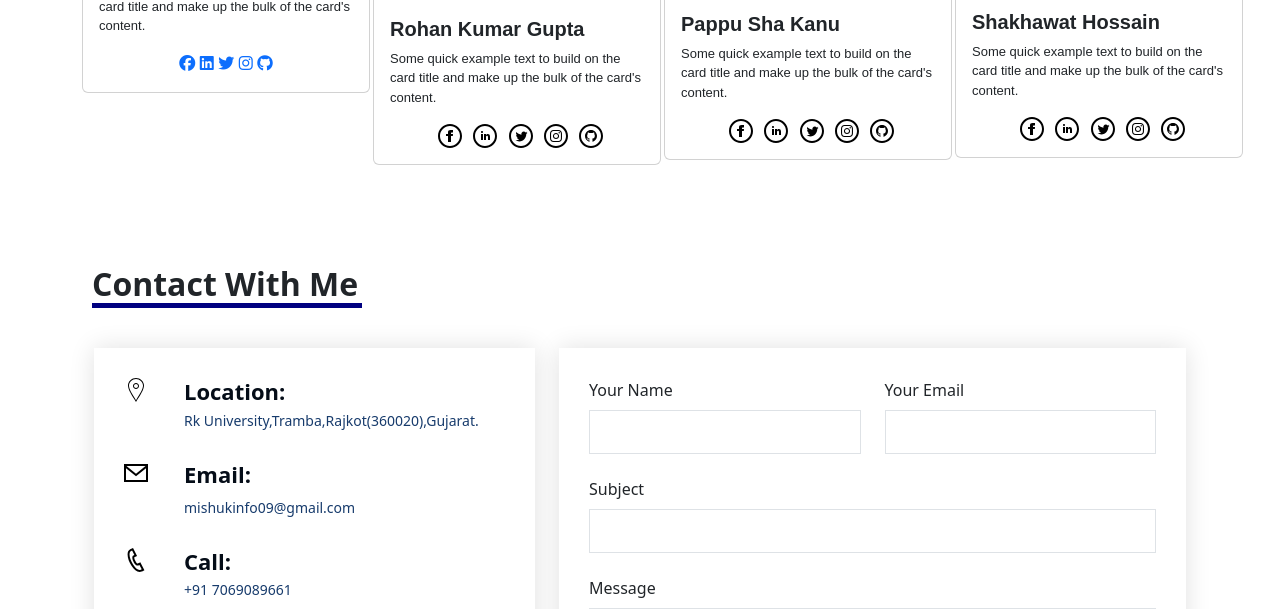
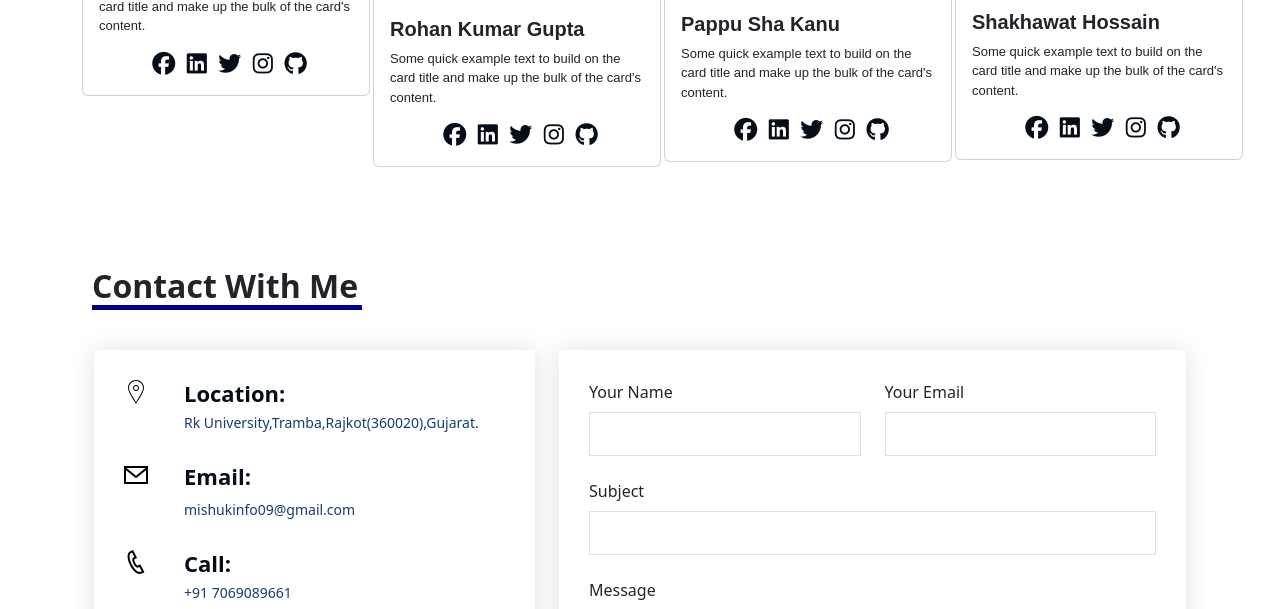
Before and after one commit to mishuk09/Portfolio, a PHP site: page / in a window 1280 px wide. Shown: the part 2732-3341 px from the top of the page. Run offline with PHP 8.4, Linux system fonts and the light colour scheme; some libraries are stand-ins or nearby versions; some web fonts are replaced.

Commit message:
portfolio

```diff
--- a/index.html
+++ b/index.html
@@ -512,16 +512,16 @@
           <p class="card-text">Some quick example text to build on the card title and make up the bulk of the card's content.</p>
 
           <div class="social-links social-team mt-3 text-center">
-            <a href=""> <svg xmlns="http://www.w3.org/2000/svg" width="24" height="24" viewBox="0 0 24 24"><path d="M12 2c5.514 0 10 4.486 10 10s-4.486 10-10 10-10-4.486-10-10 4.486-10 10-10zm0-2c-6.627 0-12 5.373-12 12s5.373 12 12 12 12-5.373 12-12-5.373-12-12-12zm-2 10h-2v2h2v6h3v-6h1.82l.18-2h-2v-.833c0-.478.096-.667.558-.667h1.442v-2.5h-2.404c-1.798 0-2.596.792-2.596 2.308v1.692z"/></svg></a>
 
-            <a href=""><svg xmlns="http://www.w3.org/2000/svg" width="24" height="24" viewBox="0 0 24 24"><path d="M12 2c5.514 0 10 4.486 10 10s-4.486 10-10 10-10-4.486-10-10 4.486-10 10-10zm0-2c-6.627 0-12 5.373-12 12s5.373 12 12 12 12-5.373 12-12-5.373-12-12-12zm-2 8c0 .557-.447 1.008-1 1.008s-1-.45-1-1.008c0-.557.447-1.008 1-1.008s1 .452 1 1.008zm0 2h-2v6h2v-6zm3 0h-2v6h2v-2.861c0-1.722 2.002-1.881 2.002 0v2.861h1.998v-3.359c0-3.284-3.128-3.164-4-1.548v-1.093z"/></svg></a>
+            <a href="https://www.facebook.com/mishuk0910" target="_blank"> <i class="fa-brands fa-facebook"></i></a>
 
-            <a href=""> <svg xmlns="http://www.w3.org/2000/svg" width="24" height="24" viewBox="0 0 24 24"><path d="M12 2c5.514 0 10 4.486 10 10s-4.486 10-10 10-10-4.486-10-10 4.486-10 10-10zm0-2c-6.627 0-12 5.373-12 12s5.373 12 12 12 12-5.373 12-12-5.373-12-12-12zm6.5 8.778c-.441.196-.916.328-1.414.388.509-.305.898-.787 1.083-1.362-.476.282-1.003.487-1.564.597-.448-.479-1.089-.778-1.796-.778-1.59 0-2.758 1.483-2.399 3.023-2.045-.103-3.86-1.083-5.074-2.572-.645 1.106-.334 2.554.762 3.287-.403-.013-.782-.124-1.114-.308-.027 1.14.791 2.207 1.975 2.445-.346.094-.726.116-1.112.042.313.978 1.224 1.689 2.3 1.709-1.037.812-2.34 1.175-3.647 1.021 1.09.699 2.383 1.106 3.773 1.106 4.572 0 7.154-3.861 6.998-7.324.482-.346.899-.78 1.229-1.274z"/></svg></a>
+            <a href="https://www.linkedin.com/in/rohan-gupta-949b08256/" target="_blank"><i class="fa-brands fa-linkedin"></i></a>
 
-            <a href=""> <svg xmlns="http://www.w3.org/2000/svg" width="24" height="24" viewBox="0 0 24 24"><path d="M12 2c5.514 0 10 4.486 10 10s-4.486 10-10 10-10-4.486-10-10 4.486-10 10-10zm0-2c-6.627 0-12 5.373-12 12s5.373 12 12 12 12-5.373 12-12-5.373-12-12-12zm0 7.082c1.602 0 1.792.006 2.425.035 1.627.074 2.385.845 2.46 2.459.028.633.034.822.034 2.424s-.006 1.792-.034 2.424c-.075 1.613-.832 2.386-2.46 2.46-.633.028-.822.035-2.425.035-1.602 0-1.792-.006-2.424-.035-1.63-.075-2.385-.849-2.46-2.46-.028-.632-.035-.822-.035-2.424s.007-1.792.035-2.424c.074-1.615.832-2.386 2.46-2.46.632-.029.822-.034 2.424-.034zm0-1.082c-1.63 0-1.833.007-2.474.037-2.18.1-3.39 1.309-3.49 3.489-.029.641-.036.845-.036 2.474 0 1.63.007 1.834.036 2.474.1 2.179 1.31 3.39 3.49 3.49.641.029.844.036 2.474.036 1.63 0 1.834-.007 2.475-.036 2.176-.1 3.391-1.309 3.489-3.49.029-.64.036-.844.036-2.474 0-1.629-.007-1.833-.036-2.474-.098-2.177-1.309-3.39-3.489-3.489-.641-.03-.845-.037-2.475-.037zm0 2.919c-1.701 0-3.081 1.379-3.081 3.081s1.38 3.081 3.081 3.081 3.081-1.379 3.081-3.081c0-1.701-1.38-3.081-3.081-3.081zm0 5.081c-1.105 0-2-.895-2-2 0-1.104.895-2 2-2 1.104 0 2.001.895 2.001 2s-.897 2-2.001 2zm3.202-5.922c-.397 0-.72.322-.72.72 0 .397.322.72.72.72.398 0 .721-.322.721-.72 0-.398-.322-.72-.721-.72z"/></svg></a>
+            <a href=""> <i class="fa-brands fa-twitter"></i></a>
 
-            <a href=""> <svg xmlns="http://www.w3.org/2000/svg" width="24" height="24" viewBox="0 0 24 24"><path d="M12 2c5.514 0 10 4.486 10 10s-4.486 10-10 10-10-4.486-10-10 4.486-10 10-10zm0-2c-6.627 0-12 5.373-12 12s5.373 12 12 12 12-5.373 12-12-5.373-12-12-12zm0 6c-3.313 0-6 2.686-6 6 0 2.651 1.719 4.9 4.104 5.693.3.056.396-.13.396-.289v-1.117c-1.669.363-2.017-.707-2.017-.707-.272-.693-.666-.878-.666-.878-.544-.373.041-.365.041-.365.603.042.92.619.92.619.535.917 1.403.652 1.746.499.054-.388.209-.652.381-.802-1.333-.152-2.733-.667-2.733-2.965 0-.655.234-1.19.618-1.61-.062-.153-.268-.764.058-1.59 0 0 .504-.161 1.65.615.479-.133.992-.199 1.502-.202.51.002 1.023.069 1.503.202 1.146-.776 1.648-.615 1.648-.615.327.826.121 1.437.06 1.588.385.42.617.955.617 1.61 0 2.305-1.404 2.812-2.74 2.96.216.186.412.551.412 1.111v1.646c0 .16.096.347.4.288 2.383-.793 4.1-3.041 4.1-5.691 0-3.314-2.687-6-6-6z"/></svg></a>
+            <a href="https://instagram.com/mishuk0910?igshid=NTA5ZTk1NTc="target="_blank"> <i class="fa-brands fa-instagram"></i></a>
 
+            <a href="https://github.com/Rohan-code-maker" target="_blank"> <i class="fa-brands fa-github"></i></a>
 
           </div>
 
@@ -537,16 +537,16 @@
           <p class="card-text">Some quick example text to build on the card title and make up the bulk of the card's content.</p>
 
           <div class="social-links social-team mt-3 text-center">
-            <a href=""> <svg xmlns="http://www.w3.org/2000/svg" width="24" height="24" viewBox="0 0 24 24"><path d="M12 2c5.514 0 10 4.486 10 10s-4.486 10-10 10-10-4.486-10-10 4.486-10 10-10zm0-2c-6.627 0-12 5.373-12 12s5.373 12 12 12 12-5.373 12-12-5.373-12-12-12zm-2 10h-2v2h2v6h3v-6h1.82l.18-2h-2v-.833c0-.478.096-.667.558-.667h1.442v-2.5h-2.404c-1.798 0-2.596.792-2.596 2.308v1.692z"/></svg></a>
 
-            <a href=""><svg xmlns="http://www.w3.org/2000/svg" width="24" height="24" viewBox="0 0 24 24"><path d="M12 2c5.514 0 10 4.486 10 10s-4.486 10-10 10-10-4.486-10-10 4.486-10 10-10zm0-2c-6.627 0-12 5.373-12 12s5.373 12 12 12 12-5.373 12-12-5.373-12-12-12zm-2 8c0 .557-.447 1.008-1 1.008s-1-.45-1-1.008c0-.557.447-1.008 1-1.008s1 .452 1 1.008zm0 2h-2v6h2v-6zm3 0h-2v6h2v-2.861c0-1.722 2.002-1.881 2.002 0v2.861h1.998v-3.359c0-3.284-3.128-3.164-4-1.548v-1.093z"/></svg></a>
+            <a href="https://www.facebook.com/mishuk0910" target="_blank"> <i class="fa-brands fa-facebook"></i></a>
 
-            <a href=""> <svg xmlns="http://www.w3.org/2000/svg" width="24" height="24" viewBox="0 0 24 24"><path d="M12 2c5.514 0 10 4.486 10 10s-4.486 10-10 10-10-4.486-10-10 4.486-10 10-10zm0-2c-6.627 0-12 5.373-12 12s5.373 12 12 12 12-5.373 12-12-5.373-12-12-12zm6.5 8.778c-.441.196-.916.328-1.414.388.509-.305.898-.787 1.083-1.362-.476.282-1.003.487-1.564.597-.448-.479-1.089-.778-1.796-.778-1.59 0-2.758 1.483-2.399 3.023-2.045-.103-3.86-1.083-5.074-2.572-.645 1.106-.334 2.554.762 3.287-.403-.013-.782-.124-1.114-.308-.027 1.14.791 2.207 1.975 2.445-.346.094-.726.116-1.112.042.313.978 1.224 1.689 2.3 1.709-1.037.812-2.34 1.175-3.647 1.021 1.09.699 2.383 1.106 3.773 1.106 4.572 0 7.154-3.861 6.998-7.324.482-.346.899-.78 1.229-1.274z"/></svg></a>
+            <a href="https://www.linkedin.com/in/mahadi-hasan-mishuk-1142b21a2/" target="_blank"><i class="fa-brands fa-linkedin"></i></a>
 
-            <a href=""> <svg xmlns="http://www.w3.org/2000/svg" width="24" height="24" viewBox="0 0 24 24"><path d="M12 2c5.514 0 10 4.486 10 10s-4.486 10-10 10-10-4.486-10-10 4.486-10 10-10zm0-2c-6.627 0-12 5.373-12 12s5.373 12 12 12 12-5.373 12-12-5.373-12-12-12zm0 7.082c1.602 0 1.792.006 2.425.035 1.627.074 2.385.845 2.46 2.459.028.633.034.822.034 2.424s-.006 1.792-.034 2.424c-.075 1.613-.832 2.386-2.46 2.46-.633.028-.822.035-2.425.035-1.602 0-1.792-.006-2.424-.035-1.63-.075-2.385-.849-2.46-2.46-.028-.632-.035-.822-.035-2.424s.007-1.792.035-2.424c.074-1.615.832-2.386 2.46-2.46.632-.029.822-.034 2.424-.034zm0-1.082c-1.63 0-1.833.007-2.474.037-2.18.1-3.39 1.309-3.49 3.489-.029.641-.036.845-.036 2.474 0 1.63.007 1.834.036 2.474.1 2.179 1.31 3.39 3.49 3.49.641.029.844.036 2.474.036 1.63 0 1.834-.007 2.475-.036 2.176-.1 3.391-1.309 3.489-3.49.029-.64.036-.844.036-2.474 0-1.629-.007-1.833-.036-2.474-.098-2.177-1.309-3.39-3.489-3.489-.641-.03-.845-.037-2.475-.037zm0 2.919c-1.701 0-3.081 1.379-3.081 3.081s1.38 3.081 3.081 3.081 3.081-1.379 3.081-3.081c0-1.701-1.38-3.081-3.081-3.081zm0 5.081c-1.105 0-2-.895-2-2 0-1.104.895-2 2-2 1.104 0 2.001.895 2.001 2s-.897 2-2.001 2zm3.202-5.922c-.397 0-.72.322-.72.72 0 .397.322.72.72.72.398 0 .721-.322.721-.72 0-.398-.322-.72-.721-.72z"/></svg></a>
+            <a href=""> <i class="fa-brands fa-twitter"></i></a>
 
-            <a href=""> <svg xmlns="http://www.w3.org/2000/svg" width="24" height="24" viewBox="0 0 24 24"><path d="M12 2c5.514 0 10 4.486 10 10s-4.486 10-10 10-10-4.486-10-10 4.486-10 10-10zm0-2c-6.627 0-12 5.373-12 12s5.373 12 12 12 12-5.373 12-12-5.373-12-12-12zm0 6c-3.313 0-6 2.686-6 6 0 2.651 1.719 4.9 4.104 5.693.3.056.396-.13.396-.289v-1.117c-1.669.363-2.017-.707-2.017-.707-.272-.693-.666-.878-.666-.878-.544-.373.041-.365.041-.365.603.042.92.619.92.619.535.917 1.403.652 1.746.499.054-.388.209-.652.381-.802-1.333-.152-2.733-.667-2.733-2.965 0-.655.234-1.19.618-1.61-.062-.153-.268-.764.058-1.59 0 0 .504-.161 1.65.615.479-.133.992-.199 1.502-.202.51.002 1.023.069 1.503.202 1.146-.776 1.648-.615 1.648-.615.327.826.121 1.437.06 1.588.385.42.617.955.617 1.61 0 2.305-1.404 2.812-2.74 2.96.216.186.412.551.412 1.111v1.646c0 .16.096.347.4.288 2.383-.793 4.1-3.041 4.1-5.691 0-3.314-2.687-6-6-6z"/></svg></a>
+            <a href="https://instagram.com/mishuk0910?igshid=NTA5ZTk1NTc="target="_blank"> <i class="fa-brands fa-instagram"></i></a>
 
+            <a href="https://github.com/Vickter229sah" target="_blank"> <i class="fa-brands fa-github"></i></a>
 
           </div>
         </div>
@@ -563,16 +563,16 @@
           <p class="card-text">Some quick example text to build on the card title and make up the bulk of the card's content.</p>
 
           <div class="social-links social-team mt-3 text-center">
-            <a href=""> <svg xmlns="http://www.w3.org/2000/svg" width="24" height="24" viewBox="0 0 24 24"><path d="M12 2c5.514 0 10 4.486 10 10s-4.486 10-10 10-10-4.486-10-10 4.486-10 10-10zm0-2c-6.627 0-12 5.373-12 12s5.373 12 12 12 12-5.373 12-12-5.373-12-12-12zm-2 10h-2v2h2v6h3v-6h1.82l.18-2h-2v-.833c0-.478.096-.667.558-.667h1.442v-2.5h-2.404c-1.798 0-2.596.792-2.596 2.308v1.692z"/></svg></a>
 
-            <a href=""><svg xmlns="http://www.w3.org/2000/svg" width="24" height="24" viewBox="0 0 24 24"><path d="M12 2c5.514 0 10 4.486 10 10s-4.486 10-10 10-10-4.486-10-10 4.486-10 10-10zm0-2c-6.627 0-12 5.373-12 12s5.373 12 12 12 12-5.373 12-12-5.373-12-12-12zm-2 8c0 .557-.447 1.008-1 1.008s-1-.45-1-1.008c0-.557.447-1.008 1-1.008s1 .452 1 1.008zm0 2h-2v6h2v-6zm3 0h-2v6h2v-2.861c0-1.722 2.002-1.881 2.002 0v2.861h1.998v-3.359c0-3.284-3.128-3.164-4-1.548v-1.093z"/></svg></a>
+            <a href="https://www.facebook.com/mishuk0910" target="_blank"> <i class="fa-brands fa-facebook"></i></a>
 
-            <a href=""> <svg xmlns="http://www.w3.org/2000/svg" width="24" height="24" viewBox="0 0 24 24"><path d="M12 2c5.514 0 10 4.486 10 10s-4.486 10-10 10-10-4.486-10-10 4.486-10 10-10zm0-2c-6.627 0-12 5.373-12 12s5.373 12 12 12 12-5.373 12-12-5.373-12-12-12zm6.5 8.778c-.441.196-.916.328-1.414.388.509-.305.898-.787 1.083-1.362-.476.282-1.003.487-1.564.597-.448-.479-1.089-.778-1.796-.778-1.59 0-2.758 1.483-2.399 3.023-2.045-.103-3.86-1.083-5.074-2.572-.645 1.106-.334 2.554.762 3.287-.403-.013-.782-.124-1.114-.308-.027 1.14.791 2.207 1.975 2.445-.346.094-.726.116-1.112.042.313.978 1.224 1.689 2.3 1.709-1.037.812-2.34 1.175-3.647 1.021 1.09.699 2.383 1.106 3.773 1.106 4.572 0 7.154-3.861 6.998-7.324.482-.346.899-.78 1.229-1.274z"/></svg></a>
+            <a href="https://www.linkedin.com/in/mahadi-hasan-mishuk-1142b21a2/" target="_blank"><i class="fa-brands fa-linkedin"></i></a>
 
-            <a href=""> <svg xmlns="http://www.w3.org/2000/svg" width="24" height="24" viewBox="0 0 24 24"><path d="M12 2c5.514 0 10 4.486 10 10s-4.486 10-10 10-10-4.486-10-10 4.486-10 10-10zm0-2c-6.627 0-12 5.373-12 12s5.373 12 12 12 12-5.373 12-12-5.373-12-12-12zm0 7.082c1.602 0 1.792.006 2.425.035 1.627.074 2.385.845 2.46 2.459.028.633.034.822.034 2.424s-.006 1.792-.034 2.424c-.075 1.613-.832 2.386-2.46 2.46-.633.028-.822.035-2.425.035-1.602 0-1.792-.006-2.424-.035-1.63-.075-2.385-.849-2.46-2.46-.028-.632-.035-.822-.035-2.424s.007-1.792.035-2.424c.074-1.615.832-2.386 2.46-2.46.632-.029.822-.034 2.424-.034zm0-1.082c-1.63 0-1.833.007-2.474.037-2.18.1-3.39 1.309-3.49 3.489-.029.641-.036.845-.036 2.474 0 1.63.007 1.834.036 2.474.1 2.179 1.31 3.39 3.49 3.49.641.029.844.036 2.474.036 1.63 0 1.834-.007 2.475-.036 2.176-.1 3.391-1.309 3.489-3.49.029-.64.036-.844.036-2.474 0-1.629-.007-1.833-.036-2.474-.098-2.177-1.309-3.39-3.489-3.489-.641-.03-.845-.037-2.475-.037zm0 2.919c-1.701 0-3.081 1.379-3.081 3.081s1.38 3.081 3.081 3.081 3.081-1.379 3.081-3.081c0-1.701-1.38-3.081-3.081-3.081zm0 5.081c-1.105 0-2-.895-2-2 0-1.104.895-2 2-2 1.104 0 2.001.895 2.001 2s-.897 2-2.001 2zm3.202-5.922c-.397 0-.72.322-.72.72 0 .397.322.72.72.72.398 0 .721-.322.721-.72 0-.398-.322-.72-.721-.72z"/></svg></a>
+            <a href=""> <i class="fa-brands fa-twitter"></i></a>
 
-            <a href=""> <svg xmlns="http://www.w3.org/2000/svg" width="24" height="24" viewBox="0 0 24 24"><path d="M12 2c5.514 0 10 4.486 10 10s-4.486 10-10 10-10-4.486-10-10 4.486-10 10-10zm0-2c-6.627 0-12 5.373-12 12s5.373 12 12 12 12-5.373 12-12-5.373-12-12-12zm0 6c-3.313 0-6 2.686-6 6 0 2.651 1.719 4.9 4.104 5.693.3.056.396-.13.396-.289v-1.117c-1.669.363-2.017-.707-2.017-.707-.272-.693-.666-.878-.666-.878-.544-.373.041-.365.041-.365.603.042.92.619.92.619.535.917 1.403.652 1.746.499.054-.388.209-.652.381-.802-1.333-.152-2.733-.667-2.733-2.965 0-.655.234-1.19.618-1.61-.062-.153-.268-.764.058-1.59 0 0 .504-.161 1.65.615.479-.133.992-.199 1.502-.202.51.002 1.023.069 1.503.202 1.146-.776 1.648-.615 1.648-.615.327.826.121 1.437.06 1.588.385.42.617.955.617 1.61 0 2.305-1.404 2.812-2.74 2.96.216.186.412.551.412 1.111v1.646c0 .16.096.347.4.288 2.383-.793 4.1-3.041 4.1-5.691 0-3.314-2.687-6-6-6z"/></svg></a>
+            <a href="https://instagram.com/mishuk0910?igshid=NTA5ZTk1NTc="target="_blank"> <i class="fa-brands fa-instagram"></i></a>
 
+            <a href="https://github.com/mishuk09" target="_blank"> <i class="fa-brands fa-github"></i></a>
 
           </div>
         </div>
@@ -700,18 +700,20 @@
  <h2>Follow me</h2>
 
   <div class="footer-div">
-    <svg xmlns="http://www.w3.org/2000/svg" width="24" height="24" viewBox="0 0 24 24"><path d="M12 2c5.514 0 10 4.486 10 10s-4.486 10-10 10-10-4.486-10-10 4.486-10 10-10zm0-2c-6.627 0-12 5.373-12 12s5.373 12 12 12 12-5.373 12-12-5.373-12-12-12zm-2 10h-2v2h2v6h3v-6h1.82l.18-2h-2v-.833c0-.478.096-.667.558-.667h1.442v-2.5h-2.404c-1.798 0-2.596.792-2.596 2.308v1.692z"/></svg>
-    <svg xmlns="http://www.w3.org/2000/svg" width="24" height="24" viewBox="0 0 24 24"><path d="M12 2c5.514 0 10 4.486 10 10s-4.486 10-10 10-10-4.486-10-10 4.486-10 10-10zm0-2c-6.627 0-12 5.373-12 12s5.373 12 12 12 12-5.373 12-12-5.373-12-12-12zm-2 8c0 .557-.447 1.008-1 1.008s-1-.45-1-1.008c0-.557.447-1.008 1-1.008s1 .452 1 1.008zm0 2h-2v6h2v-6zm3 0h-2v6h2v-2.861c0-1.722 2.002-1.881 2.002 0v2.861h1.998v-3.359c0-3.284-3.128-3.164-4-1.548v-1.093z"/></svg>
-    <svg xmlns="http://www.w3.org/2000/svg" width="24" height="24" viewBox="0 0 24 24"><path d="M12 2c5.514 0 10 4.486 10 10s-4.486 10-10 10-10-4.486-10-10 4.486-10 10-10zm0-2c-6.627 0-12 5.373-12 12s5.373 12 12 12 12-5.373 12-12-5.373-12-12-12zm6.5 8.778c-.441.196-.916.328-1.414.388.509-.305.898-.787 1.083-1.362-.476.282-1.003.487-1.564.597-.448-.479-1.089-.778-1.796-.778-1.59 0-2.758 1.483-2.399 3.023-2.045-.103-3.86-1.083-5.074-2.572-.645 1.106-.334 2.554.762 3.287-.403-.013-.782-.124-1.114-.308-.027 1.14.791 2.207 1.975 2.445-.346.094-.726.116-1.112.042.313.978 1.224 1.689 2.3 1.709-1.037.812-2.34 1.175-3.647 1.021 1.09.699 2.383 1.106 3.773 1.106 4.572 0 7.154-3.861 6.998-7.324.482-.346.899-.78 1.229-1.274z"/></svg>
-    <svg xmlns="http://www.w3.org/2000/svg" width="24" height="24" viewBox="0 0 24 24"><path d="M12 2c5.514 0 10 4.486 10 10s-4.486 10-10 10-10-4.486-10-10 4.486-10 10-10zm0-2c-6.627 0-12 5.373-12 12s5.373 12 12 12 12-5.373 12-12-5.373-12-12-12zm0 7.082c1.602 0 1.792.006 2.425.035 1.627.074 2.385.845 2.46 2.459.028.633.034.822.034 2.424s-.006 1.792-.034 2.424c-.075 1.613-.832 2.386-2.46 2.46-.633.028-.822.035-2.425.035-1.602 0-1.792-.006-2.424-.035-1.63-.075-2.385-.849-2.46-2.46-.028-.632-.035-.822-.035-2.424s.007-1.792.035-2.424c.074-1.615.832-2.386 2.46-2.46.632-.029.822-.034 2.424-.034zm0-1.082c-1.63 0-1.833.007-2.474.037-2.18.1-3.39 1.309-3.49 3.489-.029.641-.036.845-.036 2.474 0 1.63.007 1.834.036 2.474.1 2.179 1.31 3.39 3.49 3.49.641.029.844.036 2.474.036 1.63 0 1.834-.007 2.475-.036 2.176-.1 3.391-1.309 3.489-3.49.029-.64.036-.844.036-2.474 0-1.629-.007-1.833-.036-2.474-.098-2.177-1.309-3.39-3.489-3.489-.641-.03-.845-.037-2.475-.037zm0 2.919c-1.701 0-3.081 1.379-3.081 3.081s1.38 3.081 3.081 3.081 3.081-1.379 3.081-3.081c0-1.701-1.38-3.081-3.081-3.081zm0 5.081c-1.105 0-2-.895-2-2 0-1.104.895-2 2-2 1.104 0 2.001.895 2.001 2s-.897 2-2.001 2zm3.202-5.922c-.397 0-.72.322-.72.72 0 .397.322.72.72.72.398 0 .721-.322.721-.72 0-.398-.322-.72-.721-.72z"/></svg>
-    <svg xmlns="http://www.w3.org/2000/svg" width="24" height="24" viewBox="0 0 24 24"><path d="M12 2c5.514 0 10 4.486 10 10s-4.486 10-10 10-10-4.486-10-10 4.486-10 10-10zm0-2c-6.627 0-12 5.373-12 12s5.373 12 12 12 12-5.373 12-12-5.373-12-12-12zm0 6c-3.313 0-6 2.686-6 6 0 2.651 1.719 4.9 4.104 5.693.3.056.396-.13.396-.289v-1.117c-1.669.363-2.017-.707-2.017-.707-.272-.693-.666-.878-.666-.878-.544-.373.041-.365.041-.365.603.042.92.619.92.619.535.917 1.403.652 1.746.499.054-.388.209-.652.381-.802-1.333-.152-2.733-.667-2.733-2.965 0-.655.234-1.19.618-1.61-.062-.153-.268-.764.058-1.59 0 0 .504-.161 1.65.615.479-.133.992-.199 1.502-.202.51.002 1.023.069 1.503.202 1.146-.776 1.648-.615 1.648-.615.327.826.121 1.437.06 1.588.385.42.617.955.617 1.61 0 2.305-1.404 2.812-2.74 2.96.216.186.412.551.412 1.111v1.646c0 .16.096.347.4.288 2.383-.793 4.1-3.041 4.1-5.691 0-3.314-2.687-6-6-6z"/></svg>
+    <a href="https://www.facebook.com/mishuk0910" target="_blank"> <i class="fa-brands fa-facebook"></i></a>
 
+    <a href="https://www.linkedin.com/in/rohan-gupta-949b08256/" target="_blank"><i class="fa-brands fa-linkedin"></i></a>
 
+    <a href=""> <i class="fa-brands fa-twitter"></i></a>
+
+    <a href="https://instagram.com/mishuk0910?igshid=NTA5ZTk1NTc="target="_blank"> <i class="fa-brands fa-instagram"></i></a>
+
+    <a href="https://github.com/Rohan-code-maker" target="_blank"> <i class="fa-brands fa-github"></i></a>
 
 
 
 <div class="footer-div3">
-  <svg xmlns="http://www.w3.org/2000/svg" width="15" height="15" viewBox="0 0 24 24"><path d="M12 2c5.514 0 10 4.486 10 10s-4.486 10-10 10-10-4.486-10-10 4.486-10 10-10zm0-2c-6.627 0-12 5.373-12 12s5.373 12 12 12 12-5.373 12-12-5.373-12-12-12zm0 15.781c-2.084 0-3.781-1.696-3.781-3.781s1.696-3.781 3.781-3.781c1.172 0 2.306.523 3.136 1.669l1.857-1.218c-1.281-1.826-3.133-2.67-4.993-2.67-3.308 0-6 2.692-6 6s2.691 6 6 6c1.881 0 3.724-.859 4.994-2.67l-1.857-1.218c-.828 1.14-1.959 1.669-3.137 1.669z"/></svg> MAHADI HASAN MISHUK 2023
+  <i class="fa-regular fa-copyright"></i> MAHADI HASAN MISHUK 2023
 
 </div>
 
--- a/style.css
+++ b/style.css
@@ -624,8 +624,10 @@ body{
   }
 
 
-  .social-links  svg{
+  .social-links a i{
     margin-left: 7px;
+    font-size: 23px;
+    color: #050d18;
 
   }
 
@@ -875,6 +877,15 @@ body{
   /*-------------------------Footer   section  start----------------*/
 
 
+  .footer-div a i{
+    margin-left: 7px;
+    font-size: 18px;
+    color: white;
+
+  }
+
+
+
   footer{
     height: 100px;
     background-color: #050d18;
```
